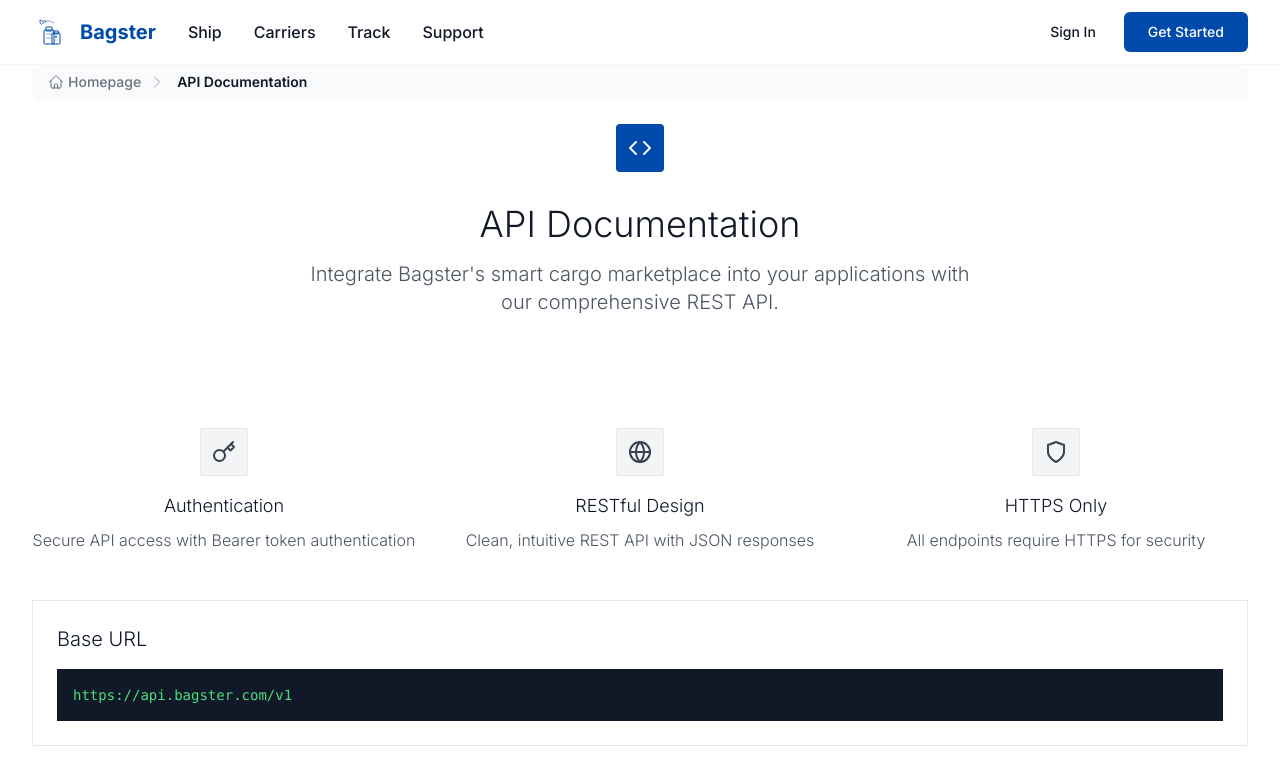
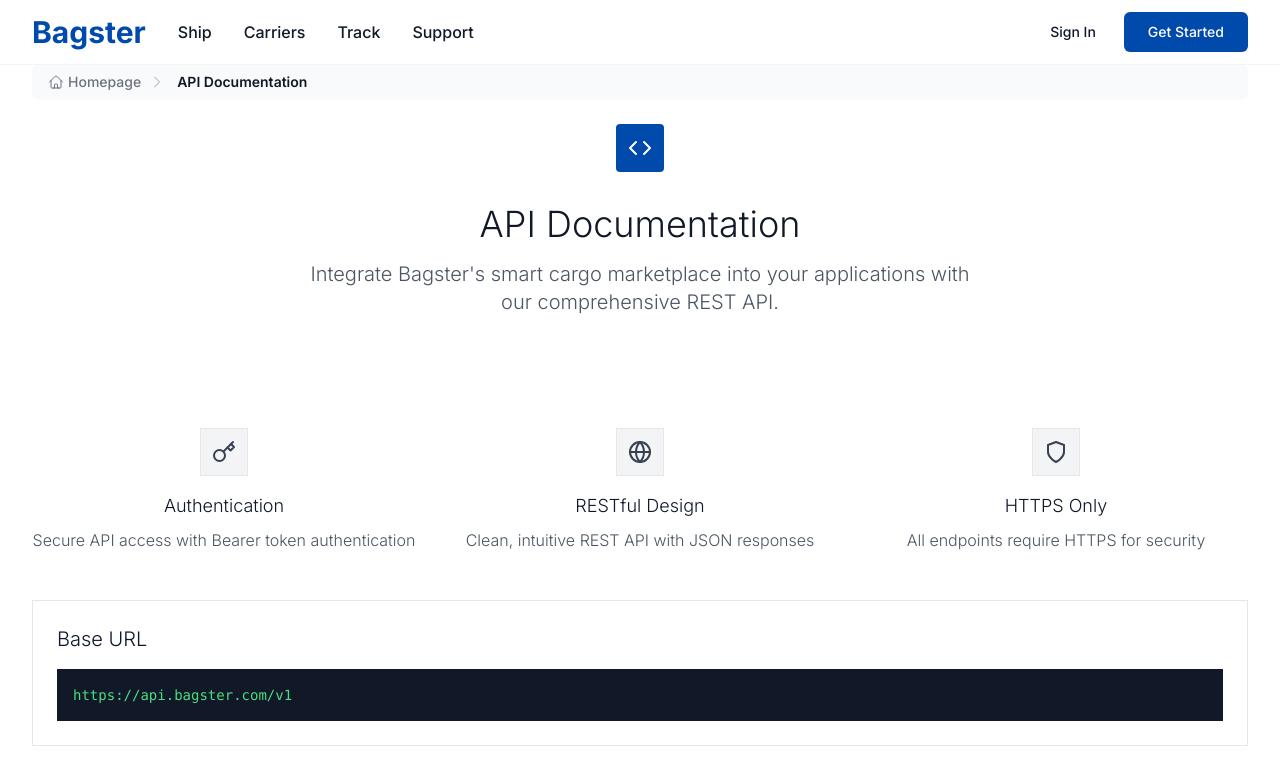
Before and after one commit to NubiagoProjects/Bagster, a Next.js app: page /api in a window 1280 px wide. Shown: the top 777 px of the page. Built offline with nearby package versions, Linux system fonts and the light colour scheme.

Commit message:
Remove icons, keep text-only Bagster logo with larger balanced sizing

```diff
--- a/app/page.tsx
+++ b/app/page.tsx
@@ -229,23 +229,8 @@
         <div className="max-w-7xl mx-auto px-4 sm:px-6 lg:px-8 py-16">
           <div className="grid grid-cols-1 md:grid-cols-4 gap-8">
             <div className="space-y-4">
-              <div className="flex items-center space-x-3">
-                <div className="w-10 h-10 flex items-center justify-center">
-                  <svg width="32" height="32" viewBox="0 0 64 64" className="w-8 h-8 text-brand-primary">
-                    <rect x="16" y="28" width="20" height="28" rx="2" ry="2" stroke="currentColor" strokeWidth="2" fill="none"/>
-                    <rect x="20" y="22" width="12" height="8" rx="1" ry="1" stroke="currentColor" strokeWidth="2" fill="none"/>
-                    <line x1="20" y1="36" x2="32" y2="36" stroke="currentColor" strokeWidth="1"/>
-                    <line x1="20" y1="44" x2="32" y2="44" stroke="currentColor" strokeWidth="1"/>
-                    <rect x="32" y="34" width="16" height="22" rx="2" ry="2" stroke="currentColor" strokeWidth="2" fill="none"/>
-                    <rect x="35" y="30" width="10" height="6" rx="1" ry="1" stroke="currentColor" strokeWidth="2" fill="none"/>
-                    <rect x="38" y="40" width="4" height="3" rx="0.5" ry="0.5" fill="currentColor"/>
-                    <circle cx="39" cy="48" r="0.8" fill="currentColor"/>
-                    <circle cx="42" cy="48" r="0.8" fill="currentColor"/>
-                    <path d="M8 8 L14 11 L17 8 L20 11 L14 14 L11 17 L8 14 Z" stroke="currentColor" strokeWidth="1.5" fill="none"/>
-                    <path d="M20 11 Q28 8 36 14" stroke="currentColor" strokeWidth="1.5" fill="none" strokeDasharray="2,1"/>
-                  </svg>
-                </div>
-                <span className="text-xl font-brand font-bold text-brand-primary">Bagster</span>
+              <div className="flex items-center">
+                <span className="text-2xl font-brand font-bold text-brand-primary">Bagster</span>
               </div>
               <p className="text-slate-400 max-w-xs">
                 Africa's leading cargo marketplace connecting shippers with trusted carriers.
--- a/components/ui/HomepageHeader.tsx
+++ b/components/ui/HomepageHeader.tsx
@@ -12,23 +12,8 @@
       <div className="max-w-7xl mx-auto px-4 sm:px-6 lg:px-8">
         <div className="flex justify-between items-center h-16">
           <div className="flex items-center space-x-8">
-            <Link href="/" className="flex items-center space-x-2">
-              <div className="w-10 h-10 flex items-center justify-center">
-                <svg width="32" height="32" viewBox="0 0 64 64" className="w-8 h-8 text-brand-primary">
-                  <rect x="16" y="28" width="20" height="28" rx="2" ry="2" stroke="currentColor" strokeWidth="2" fill="none"/>
-                  <rect x="20" y="22" width="12" height="8" rx="1" ry="1" stroke="currentColor" strokeWidth="2" fill="none"/>
-                  <line x1="20" y1="36" x2="32" y2="36" stroke="currentColor" strokeWidth="1"/>
-                  <line x1="20" y1="44" x2="32" y2="44" stroke="currentColor" strokeWidth="1"/>
-                  <rect x="32" y="34" width="16" height="22" rx="2" ry="2" stroke="currentColor" strokeWidth="2" fill="none"/>
-                  <rect x="35" y="30" width="10" height="6" rx="1" ry="1" stroke="currentColor" strokeWidth="2" fill="none"/>
-                  <rect x="38" y="40" width="4" height="3" rx="0.5" ry="0.5" fill="currentColor"/>
-                  <circle cx="39" cy="48" r="0.8" fill="currentColor"/>
-                  <circle cx="42" cy="48" r="0.8" fill="currentColor"/>
-                  <path d="M8 8 L14 11 L17 8 L20 11 L14 14 L11 17 L8 14 Z" stroke="currentColor" strokeWidth="1.5" fill="none"/>
-                  <path d="M20 11 Q28 8 36 14" stroke="currentColor" strokeWidth="1.5" fill="none" strokeDasharray="2,1"/>
-                </svg>
-              </div>
-              <span className="text-xl font-brand font-bold text-brand-primary">Bagster</span>
+            <Link href="/" className="flex items-center">
+              <span className="text-3xl font-brand font-bold text-brand-primary">Bagster</span>
             </Link>
             <div className="hidden md:flex space-x-8">
               <Link href="/shipments" className="text-gray-900 hover:text-gray-600 font-medium transition-colors">Ship</Link>
```
